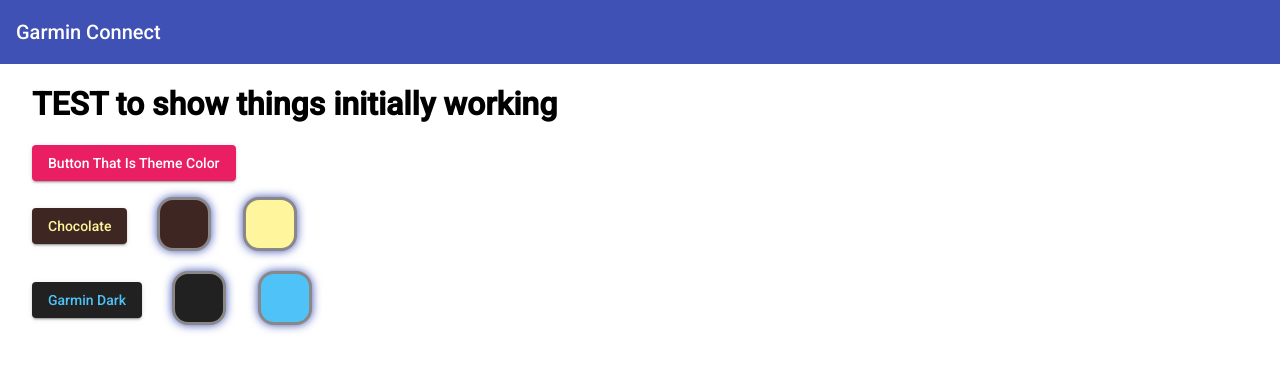
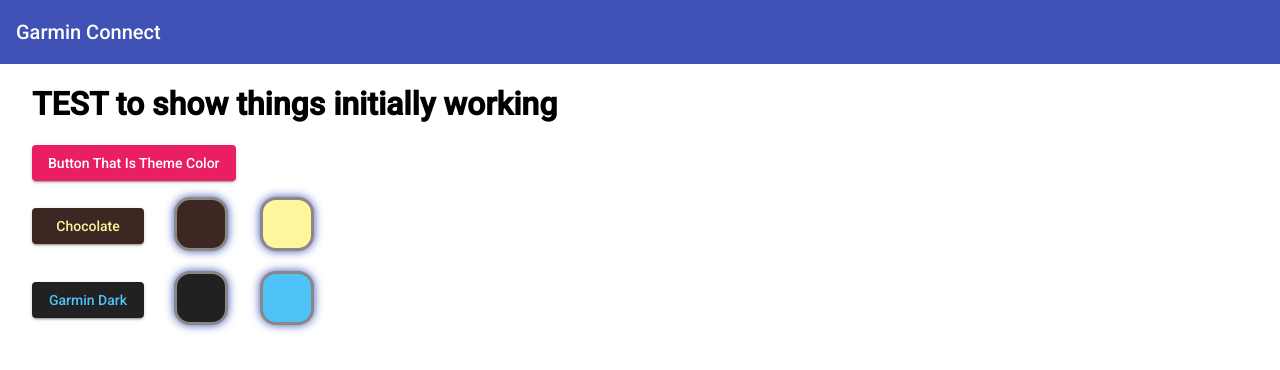
Before and after one commit to danielalanseymour/di-theme-team, an Angular app: page / in a window 1280 px wide. Shown: the top 370 px of the page. Built offline with nearby package versions, Linux system fonts and the light colour scheme; what ngx-material-timepicker would draw is missing.

Commit message:
width of button

```diff
--- a/src/app/shared/generics/color-palette/color-palette.component.scss
+++ b/src/app/shared/generics/color-palette/color-palette.component.scss
@@ -10,6 +10,7 @@
 :host .color-palette ::ng-deep button {
   height: 75%;
   margin: auto 1em auto 0;
+  width: 8em;
 }
 
 .detailContextContainer app-color-palette-item {
```
